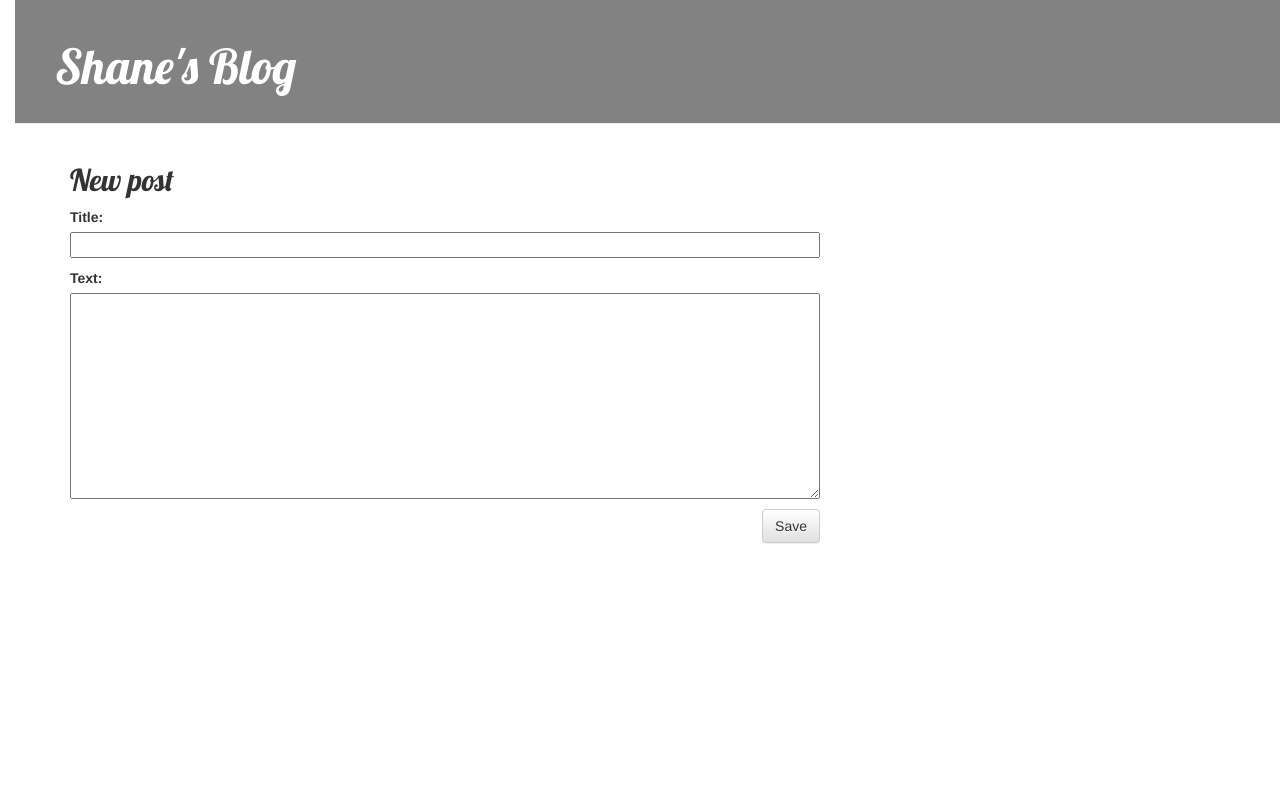
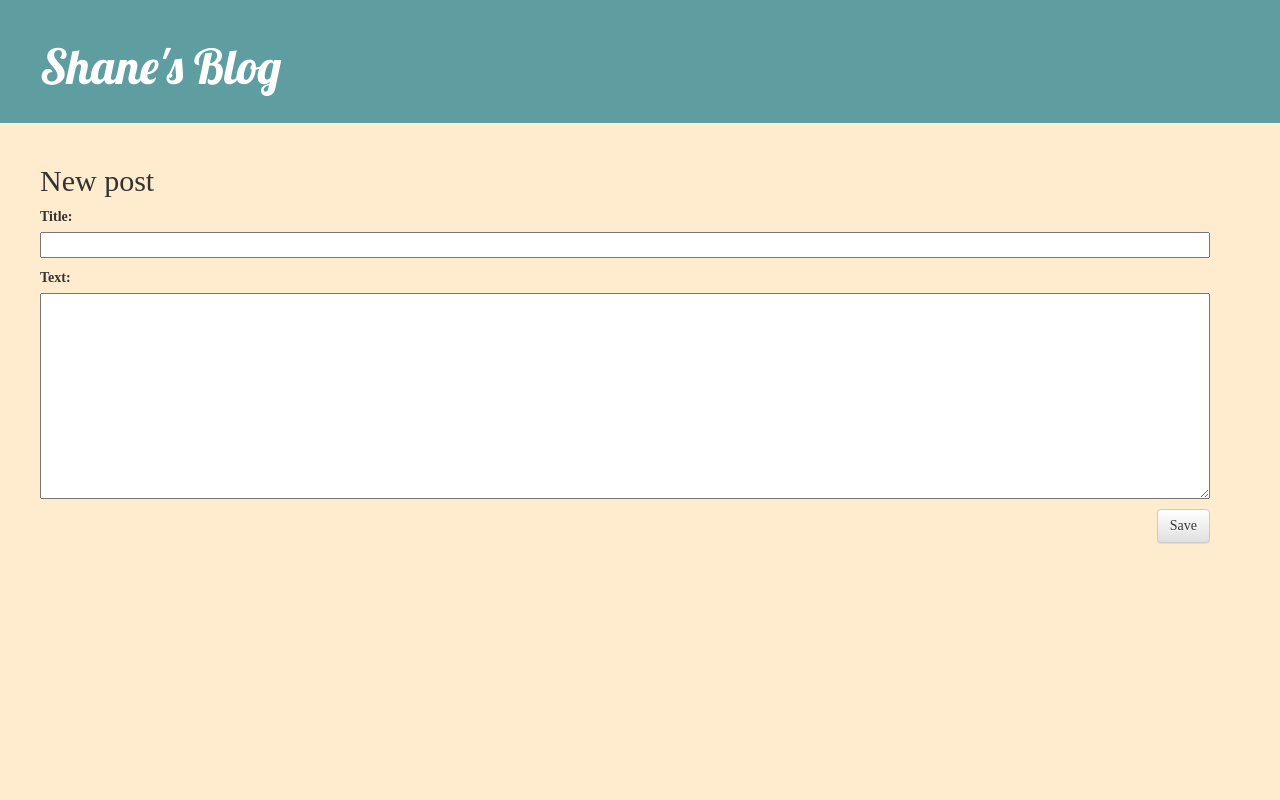
Before and after one commit to shane2801/my-first-blog, a Django app: page /post/new/ in a window 1280 px wide. Run offline with Django 3.2, Linux system fonts and the light colour scheme; some libraries are stand-ins or nearby versions.

Commit message:
modified css

```diff
--- a/blog/static/css/blog.css
+++ b/blog/static/css/blog.css
@@ -1,13 +1,5 @@
-h1 a, h2 a {
-    color: #C25100;
-    font-family: 'Lobster';
-    }
-
-body {
-    padding-left: 15px;
-    }
 .page-header {
-    background-color: #828282;
+    background-color: CadetBlue;
     margin-top: 0;
     padding: 20px 20px 20px 40px;
     }
@@ -19,11 +11,20 @@ body {
     .content {
     margin-left: 40px;
     }
-h1, h2, h3, h4 {
+    body{
+      font-family: 'Bookman Old Style';
+      background-color: BlanchedAlmond;
+
+    }
+    h1 {
     font-family: 'Lobster', cursive;
     }
+    h2,h3,h4,h5{
+      font-family: 'Bookman Old Style';
+    }
     .date {
-    color: #828282;
+    color: black;
+    font-size: 10px:
     }
     .save {
     float: right;
@@ -38,6 +39,8 @@ h1, h2, h3, h4 {
     margin-right: 20px;
     }
     .post {
+      color: black;
+        font-size: 20px;
     margin-bottom: 70px;
     }
     .post h2 a, .post h2 a:visited {
--- a/blog/templates/blog/base.html
+++ b/blog/templates/blog/base.html
@@ -16,11 +16,11 @@
             <a href="{% url 'post_new' %}" class="top-menu"><span class="glyphicon glyphicon-plus"></span></a>
             {% endif %}
 
-            <h1><a href="/">Shane's Blog</a></h1>
+            <h1 class=""><a href="/">Shane's Blog</a></h1>
         </div>
         <div class="content container">
             <div class="row">
-                <div class="col-md-8">
+                <div class="col-md-20">
                     {% block content %}
                     {% endblock %}
                 </div>
```
Lines whose indentation alone changed are shown as unchanged.
